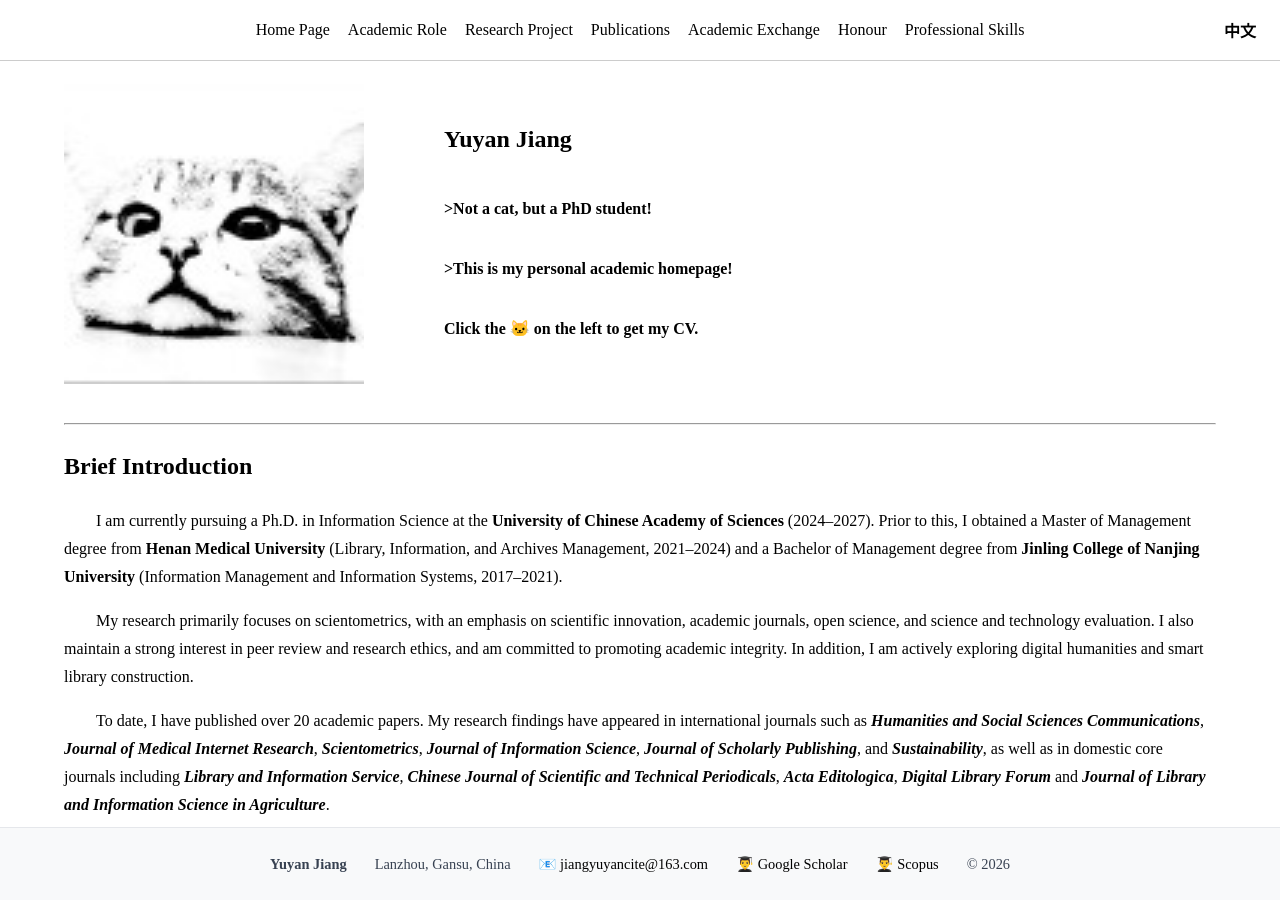
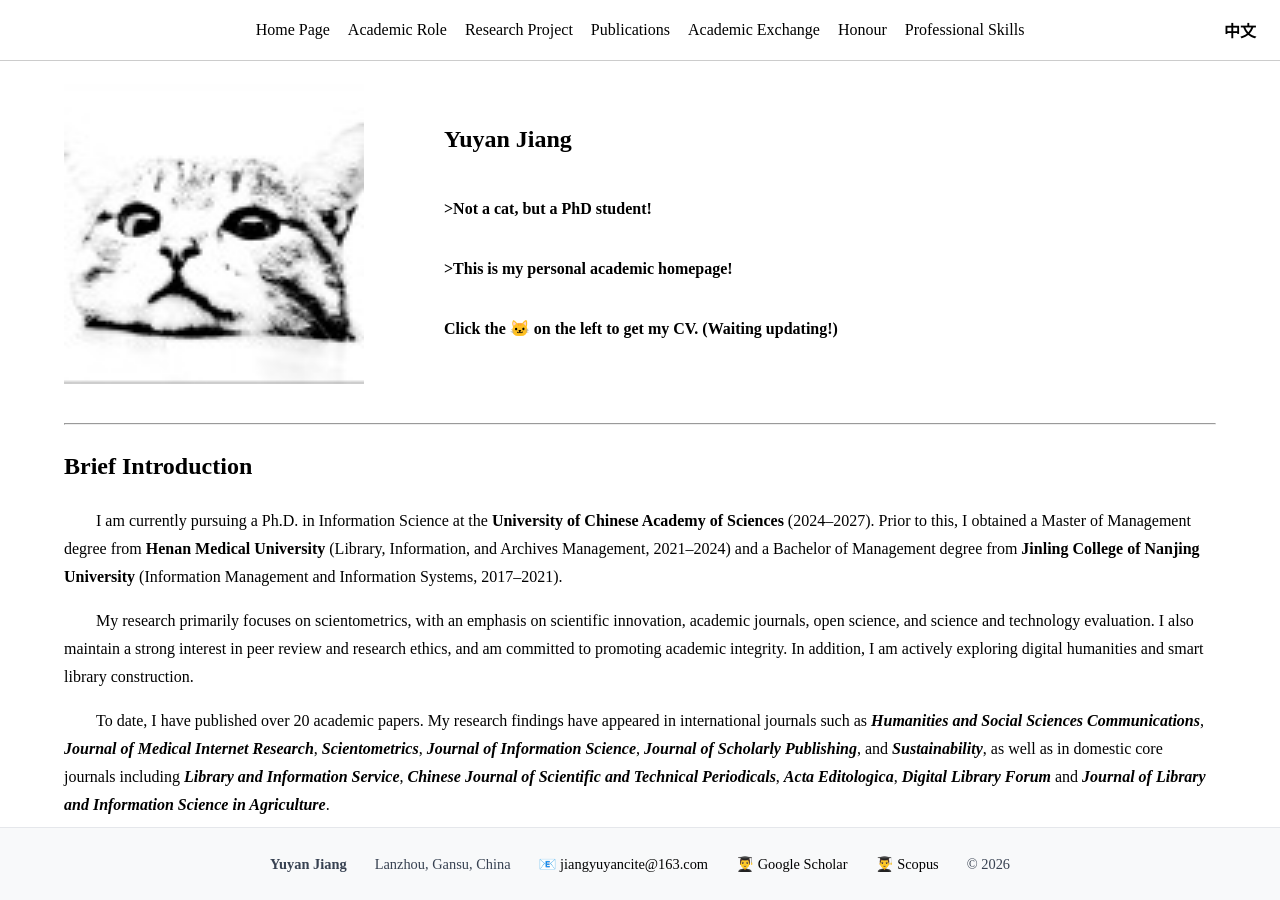
Before and after one commit to jiang-yuyan/Yuyan-Jiang-CV, a Jekyll site: the page built from index.md, in a window 1280 px wide and 900 px high. Built offline with Jekyll 4.4.1, drawn with Linux system fonts in a browser that asks for light colours.

Commit message:
Update index.md

```diff
--- a/index.md
+++ b/index.md
@@ -23,7 +23,7 @@ title: index
     <h2 style="margin-top: 0;">Yuyan Jiang</h2>
     <p><strong>>Not a cat, but a PhD student!</strong></p>
     <p><strong>>This is my personal academic homepage!</strong></p>
-    <p><strong>Click the 🐱 on the left to get my CV.</strong></p>
+    <p><strong>Click the 🐱 on the left to get my CV. (Waiting updating!)</strong></p>
   </div>
 </div>
 
```
